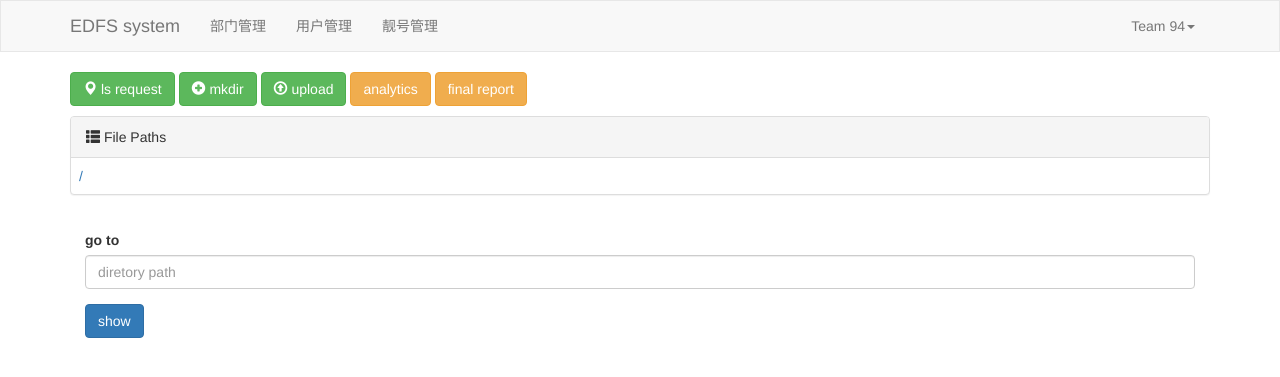
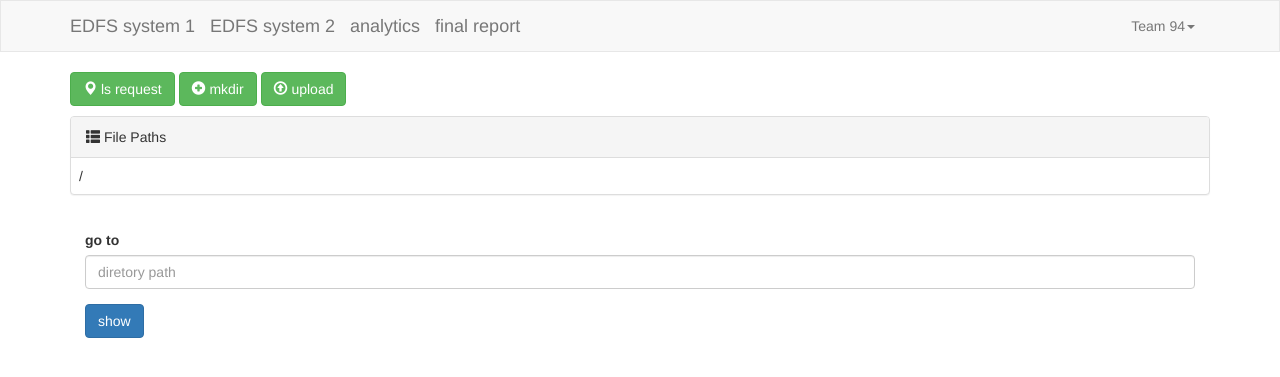
Before and after one commit to leafCyhvss/Distributed-File-System-Based-on-Firebase, a Django app: page /edfs1/ in a window 1280 px wide. Shown: the top 377 px of the page. Run offline with Django 4.2, Linux system fonts and the light colour scheme; some libraries are stand-ins or nearby versions.

Commit message:
added a bit of html

```diff
--- a/EDFSProject/EDFS2/templates/analytics.html
+++ b/EDFSProject/EDFS2/templates/analytics.html
@@ -4,6 +4,7 @@
     <meta charset="UTF-8">
     <title>analytics</title>
 </head>
+{% extends 'layout.html' %}
 <body>
 <img src="/img/placeholder.png">
 </body>
--- a/EDFSProject/EDFS2/templates/layout.html
+++ b/EDFSProject/EDFS2/templates/layout.html
@@ -23,16 +23,33 @@
                 <span class="icon-bar"></span>
                 <span class="icon-bar"></span>
             </button>
-            <a class="navbar-brand" href=""> EDFS system </a>
+            <a class="navbar-brand" href="">EDFS system 1</a>
+            <button type="button" class="navbar-toggle collapsed" data-toggle="collapse"
+                    data-target="#bs-example-navbar-collapse-1" aria-expanded="false">
+                <span class="sr-only">Toggle navigation</span>
+                <span class="icon-bar"></span>
+                <span class="icon-bar"></span>
+                <span class="icon-bar"></span>
+            </button>
+            <a class="navbar-brand" href="">EDFS system 2</a>
+           <button type="button" class="navbar-toggle collapsed" data-toggle="collapse"
+                    data-target="#bs-example-navbar-collapse-1" aria-expanded="false">
+                <span class="sr-only">Toggle navigation</span>
+                <span class="icon-bar"></span>
+                <span class="icon-bar"></span>
+                <span class="icon-bar"></span>
+            </button>
+            <a class="navbar-brand" href="analytics.html">analytics</a>
+                       <button type="button" class="navbar-toggle collapsed" data-toggle="collapse"
+                    data-target="#bs-example-navbar-collapse-1" aria-expanded="false">
+                <span class="sr-only">Toggle navigation</span>
+                <span class="icon-bar"></span>
+                <span class="icon-bar"></span>
+                <span class="icon-bar"></span>
+            </button>
+            <a class="navbar-brand" href="report.html">final report</a>
         </div>
         <div class="collapse navbar-collapse" id="bs-example-navbar-collapse-1">
-            <ul class="nav navbar-nav">
-                <li><a href="/depart/list/">部门管理</a></li>
-                <li><a href="/user/list/">用户管理</a></li>
-                <li><a href="/pretty/list/">靓号管理</a></li>
-
-
-            </ul>
             <ul class="nav navbar-nav navbar-right">
 {#                <li><a href="#">登录</a></li>#}
 
--- a/EDFSProject/EDFS2/templates/ls.html
+++ b/EDFSProject/EDFS2/templates/ls.html
@@ -15,8 +15,6 @@
                 <span class="glyphicon glyphicon-upload" aria-hidden="true"></span>
                 upload
             </a>
-            <a class="btn btn-warning" href="analytics.html">analytics</a>
-            <a class="btn btn-warning" href="report.html">final report</a>
         </div>
     <div>
 </div>
@@ -40,7 +38,7 @@
                 {% for obj in queryset %}
                     <tr>
 {#                        <th>{{ obj.id }}</th>#}
-                        <td><a>{{ obj}}</a></td>
+                        <td>{{ obj}}</td>
 {#                        <td>#}
 {#                            <a class="btn btn-primary btn-xs" href="/depart/{{ obj.id }}/edit/">编辑</a>#}
 {#                            <a class="btn btn-danger btn-xs" href="/depart/delete/?nid={{ obj.id }}">删除</a>#}
--- a/EDFSProject/EDFS2/templates/report.html
+++ b/EDFSProject/EDFS2/templates/report.html
@@ -5,6 +5,7 @@
     <title>Title</title>
 </head>
 <body>
+{% extends 'layout.html' %}
 <img src="/img/placeholder.png">
 </body>
 </html>
```
